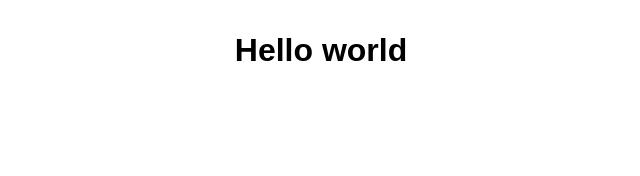
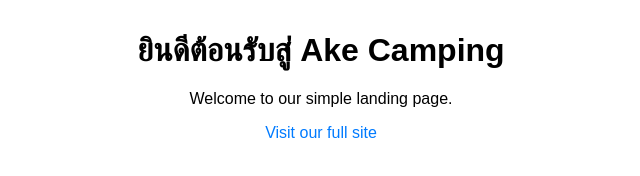
Before and after one commit to Maboo420/Nam, a plain HTML site: page index.html in a window 1280 px wide. Shown: the whole page, without its empty margins (319-959 px from the left). Drawn offline with Linux system fonts and the light colour scheme.

Commit message:
Update landing page with Ake Camping info

```diff
--- a/index.html
+++ b/index.html
@@ -3,11 +3,13 @@
 <head>
     <meta charset="UTF-8">
     <meta name="viewport" content="width=device-width, initial-scale=1.0">
-    <title>Welcome</title>
+    <title>Ake Camping</title>
     <link rel="stylesheet" href="style.css">
 </head>
 <body>
-    <h1>Hello world</h1>
+    <h1>ยินดีต้อนรับสู่ Ake Camping</h1>
+    <p>Welcome to our simple landing page.</p>
+    <p><a href="https://akecamping.wixstudio.com/akecampingq">Visit our full site</a></p>
     <script src="script.js"></script>
 </body>
 </html>
--- a/script.js
+++ b/script.js
@@ -1 +1,3 @@
-console.log('Hello world loaded');
+window.addEventListener('DOMContentLoaded', () => {
+    console.log('Ake Camping page ready');
+});
--- a/style.css
+++ b/style.css
@@ -3,3 +3,11 @@ body {
     margin: 2em;
     text-align: center;
 }
+
+a {
+    color: #007bff;
+    text-decoration: none;
+}
+a:hover {
+    text-decoration: underline;
+}
```
